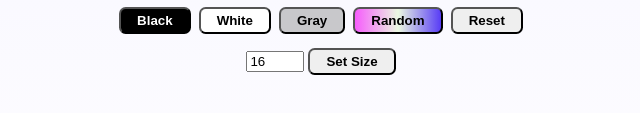
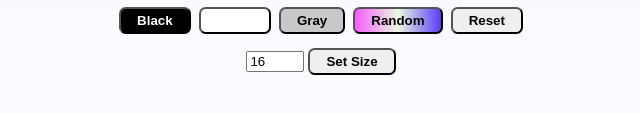
Before and after one commit to Bradley-Booth-Dev/Odin-Etch-A-Sketch, a plain HTML site: page index.html in a window 1280 px wide. In both pictures the pointer is over the button "White". Shown: the part 483-596 px from the top of the page, 317-957 px from the left. Drawn offline with Linux system fonts and the light colour scheme.

Commit message:
corrected css sheet

```diff
--- a/styles.css
+++ b/styles.css
@@ -75,7 +75,7 @@ button:hover {
   background-color: rgb(255, 255, 255);
   color: rgb(0, 0, 0);
 }
-.erasorButton:hover {
+.whiteButton:hover {
   background-color: white;
   color: rgb(255, 255, 255);
 }
```
